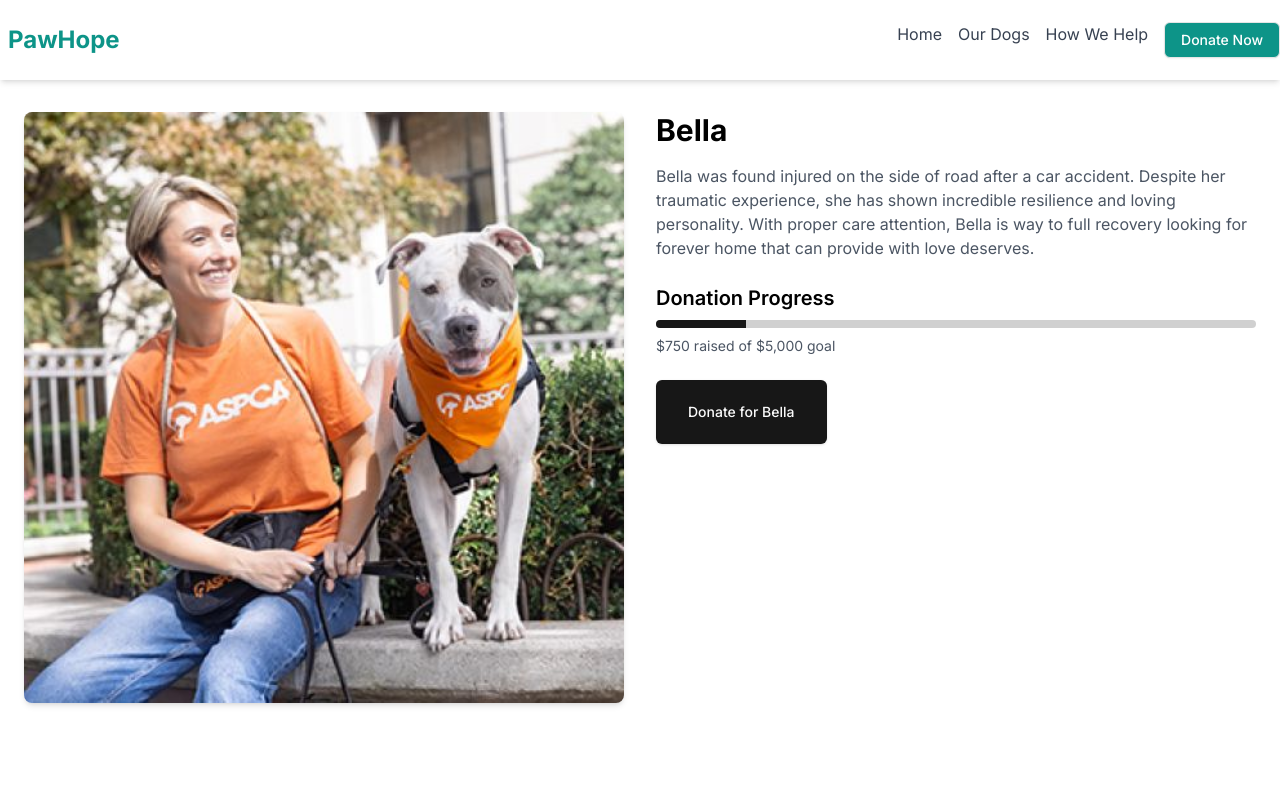
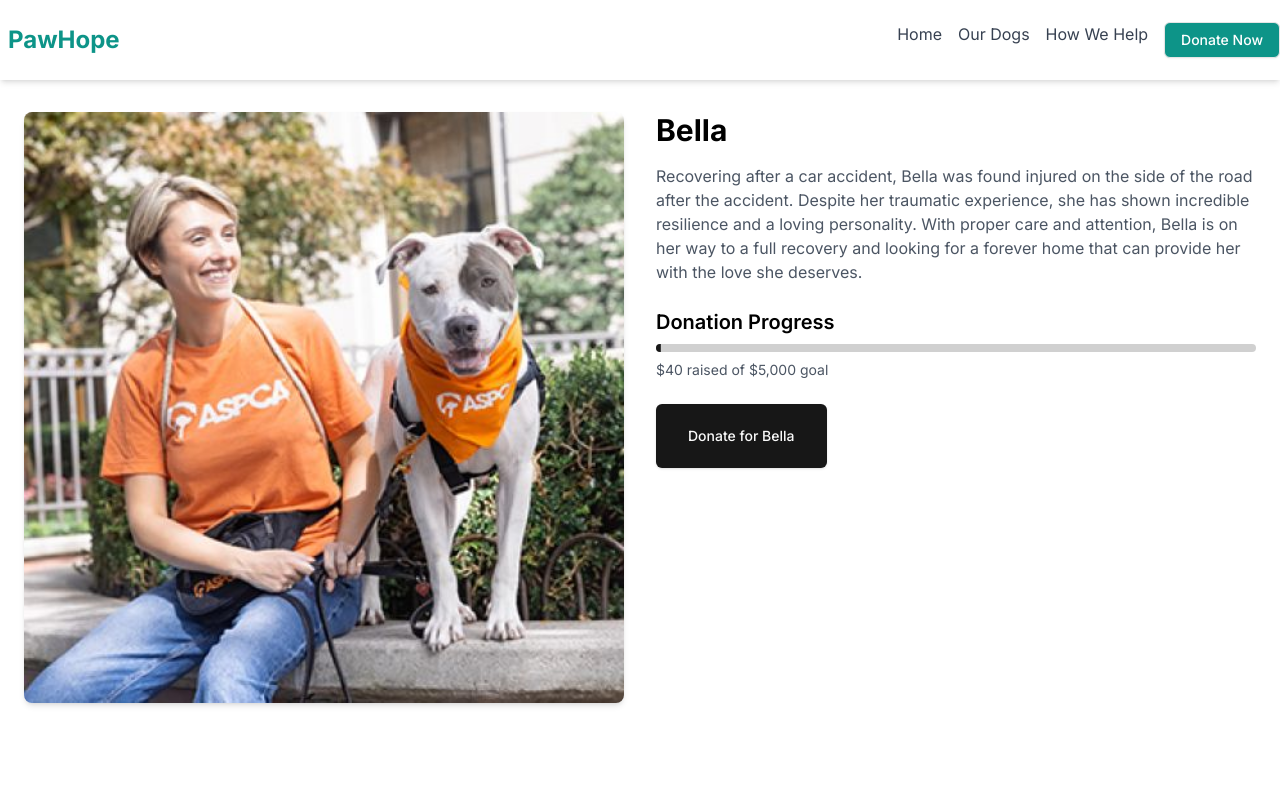
Before and after one commit to IsaacWinner18/pawhopes, a Next.js app: page /dogs/1 in a window 1280 px wide. Shown: the top 800 px of the page. Built offline with nearby package versions, Linux system fonts and the light colour scheme.

Commit message:
ready to ship

```diff
--- a/app/dogs/[id]/page.jsx
+++ b/app/dogs/[id]/page.jsx
@@ -1,25 +1,61 @@
 import Image from "next/image"
 import { Button } from "@/components/ui/button"
 import { Progress } from "@/components/ui/progress"
+import Link from "next/link";
 
 // This would typically come from a database or API
-const getDog = (id) => ({
-  id,
-  name: "Bella",
-  story: "Bella was found injured on the side of road after a car accident. Despite her traumatic experience, she has shown incredible resilience and loving personality. With proper care attention, Bella is way to full recovery looking for forever home that can provide with love deserves.",
-  imageUrl: "/bella-dog.jpg",
-  targetDonation: 5000,
-  currentDonation: 750,
-})
+const getDog = (id) => {
+  const dogProfiles = {
+    1: {
+      id: 1,
+      name: "Bella",
+      story:
+        " Recovering after a car accident, Bella was found injured on the side of the road after the accident. Despite her traumatic experience, she has shown incredible resilience and a loving personality. With proper care and attention, Bella is on her way to a full recovery and looking for a forever home that can provide her with the love she deserves.",
+      imageUrl: "/bella-dog.jpg",
+      targetDonation: 5000,
+      currentDonation: 40,
+    },
+    2: {
+      id: 2,
+      name: "Max",
+      story:
+        "Rescued from an abusive home, Max is an energetic Labrador Retriever who loves to play fetch and go on adventures. He was rescued from a neglectful situation and is now thriving in our rescue house care, waiting for a loving family.",
+      imageUrl: "/Adopt-Shelter-Dog-Large.jpg",
+      targetDonation: 3000,
+      currentDonation: 23,
+    },
+    3: {
+      id: 3,
+      name: "Charlie",
+      story:
+        "Found abandoned in a park, Charlie is a sweet and shy Husky mix who needs patience and love to come out of her shell. She was abandoned at a shelter but has shown amazing progress in her foster home.",
+      imageUrl: "/rescue-four.jpg",
+      targetDonation: 4000,
+      currentDonation: 1000,
+    },
+    4: {
+      id: 4,
+      name: "Abel",
+      story:
+        "Charlie is a cheerful Beagle with a heart of gold. He loves meeting new people and is always ready for a cuddle. Rescued from the streets, Charlie is ready for a fresh start in a forever home.",
+      imageUrl: "/rescue-three.jpg",
+      targetDonation: 2500,
+      currentDonation: 180,
+    },
+  };
+
+  return dogProfiles[id] || null; // Return the matching profile or null if not found
+};
 
 export default function DogProfile({
   params
 }) {
-  const dog = getDog(params.id)
+  const dog = getDog(Number(params.id.replace(/['"]/g, "")))
+  // console.log("this is the id", params.id)
   const donationPercentage = (dog.currentDonation / dog.targetDonation) * 100
 
   return (
-    (<div className="container mx-auto px-6 py-8">
+    <div className="container mx-auto px-6 py-8">
       <div className="grid grid-cols-1 md:grid-cols-2 gap-8">
         <div>
           <Image
@@ -39,9 +75,11 @@ export default function DogProfile({
               ${dog.currentDonation.toLocaleString()} raised of ${dog.targetDonation.toLocaleString()} goal
             </p>
           </div>
+          <a href="https://t.me/RyanPawHopeOrganization">
           <Button size="lg" className="w-full md:w-auto">Donate for {dog.name}</Button>
+          </a>
         </div>
       </div>
-    </div>)
+    </div>
   );
 }
--- a/components/donation-options.jsx
+++ b/components/donation-options.jsx
@@ -6,6 +6,7 @@ import { Input } from "@/components/ui/input"
 import { Label } from "@/components/ui/label"
 import { RadioGroup, RadioGroupItem } from "@/components/ui/radio-group"
 import { Switch } from "@/components/ui/switch"
+import { Link } from 'next/link';
 
 export default function DonationOptions() {
   const [donationType, setDonationType] = useState("one-time")
@@ -60,7 +61,9 @@ export default function DonationOptions() {
               placeholder="Your message of support" />
           </div>
 
+          <a href="https://t.me/RyanPawHopeOrganization">
           <Button type="submit" className="w-full">Donate Now</Button>
+          </a>
         </form>
       </div>
     </section>)
--- a/components/footer.jsx
+++ b/components/footer.jsx
@@ -1,9 +1,9 @@
 import Link from "next/link"
-import { Facebook, Twitter, Instagram } from "lucide-react"
+import { Facebook, Twitter, Instagram, Telegram } from "lucide-react"
 
 export default function Footer() {
   return (
-    (<footer className="bg-gray-800 text-white py-8">
+    <footer className="bg-gray-800 text-white py-8">
       <div className="container mx-auto px-6">
         <div className="grid grid-cols-1 md:grid-cols-4 gap-8">
           <div>
@@ -16,7 +16,7 @@ export default function Footer() {
               <li><Link href="/" className="text-sm hover:underline">Home</Link></li>
               <li><Link href="#gallery" className="text-sm hover:underline">Our Dogs</Link></li>
               <li><Link href="#how-donations-help" className="text-sm hover:underline">How We Help</Link></li>
-              <li><Link href="#" className="text-sm hover:underline">Donate</Link></li>
+              <li><a href="https://t.me/RyanPawHopeOrganization" className="text-sm hover:underline">Donate</a></li>
             </ul>
           </div>
           <div>
@@ -25,6 +25,7 @@ export default function Footer() {
               <Link href="#" className="hover:text-teal-400"><Facebook size={24} /></Link>
               <Link href="#" className="hover:text-teal-400"><Twitter size={24} /></Link>
               <Link href="#" className="hover:text-teal-400"><Instagram size={24} /></Link>
+              <a href="https://t.me/RyanPawHopeOrganization" className="hover:text-teal-400">Telegram</a>
             </div>
           </div>
           <div>
@@ -48,6 +49,6 @@ export default function Footer() {
           </div>
         </div>
       </div>
-    </footer>)
+    </footer>
   );
 }
--- a/components/hero-section.jsx
+++ b/components/hero-section.jsx
@@ -1,4 +1,5 @@
 import { Button } from "@/components/ui/button"
+import Link from "next/link";
 
 export default function HeroSection() {
   return (
@@ -11,9 +12,11 @@ export default function HeroSection() {
       <div className="relative z-20 text-center">
         <h1 className="text-5xl font-bold mb-4 px-1">Give Them Hope, One Paw at a Time</h1>
         <p className="text-xl mb-8 px-4 md:px-0 md:text-2xl">Help us rescue and care for dogs in need</p>
+        <a href="https://t.me/RyanPawHopeOrganization">
         <Button size="lg" className="bg-teal-500 hover:bg-teal-600 text-white font-bold text-xl">
           Donate Now
         </Button>
+        </a>
       </div>
     </section>)
   );
```
